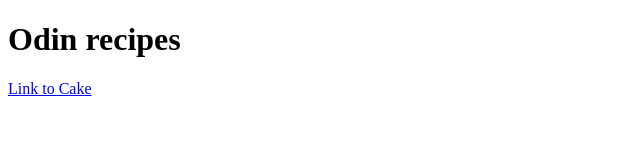
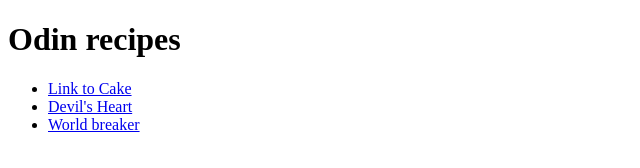
Before and after one commit to Max4king/odin-recipes2, a plain HTML site: page index.html in a window 1280 px wide. Shown: the whole page, without its empty margins (0-640 px from the left). Drawn offline with Linux system fonts and the light colour scheme.

Commit message:
add more recipes

```diff
--- a/index.html
+++ b/index.html
@@ -5,6 +5,10 @@
 </head>
 <body>
     <h1>Odin recipes</h1>
-    <a href="recipes/cake.html">Link to Cake</a>
+    <ul>
+    <li><a href="recipes/cake.html">Link to Cake</a></li>
+    <li><a href="recipes/cake.html">Devil's Heart</a></li>
+    <li><a href="recipes/cake.html">World breaker</a></li>
+</ul>
 </body>
 </html>
```
